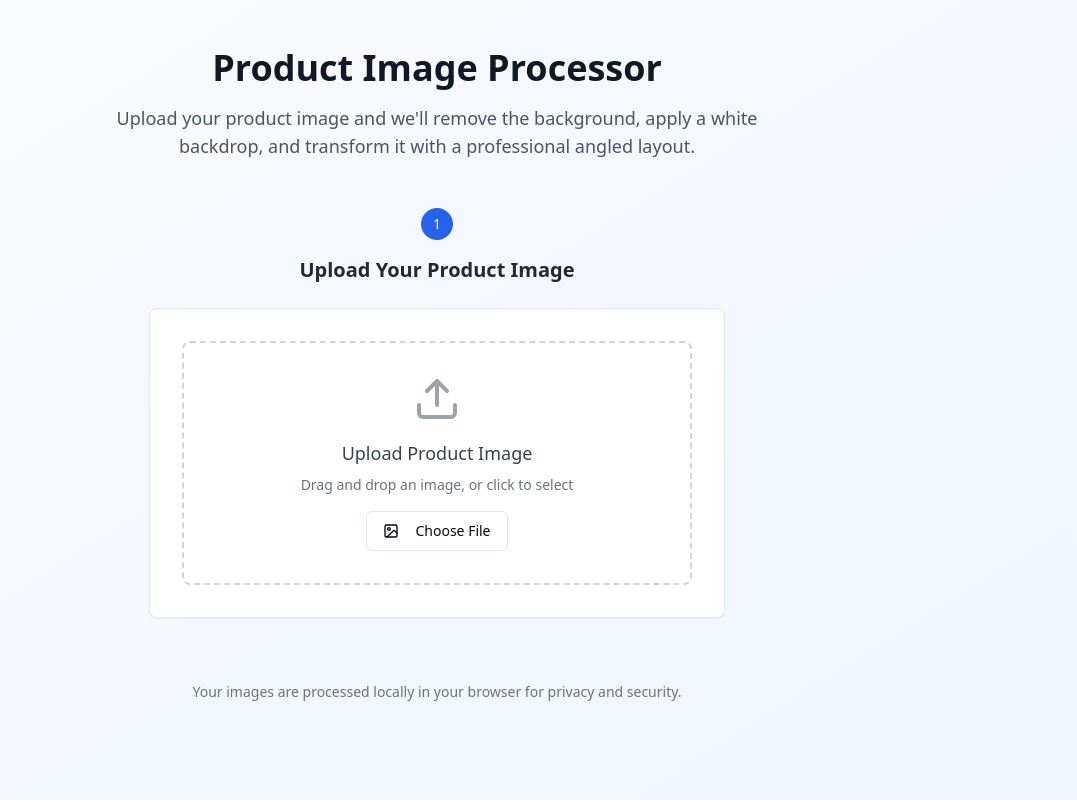
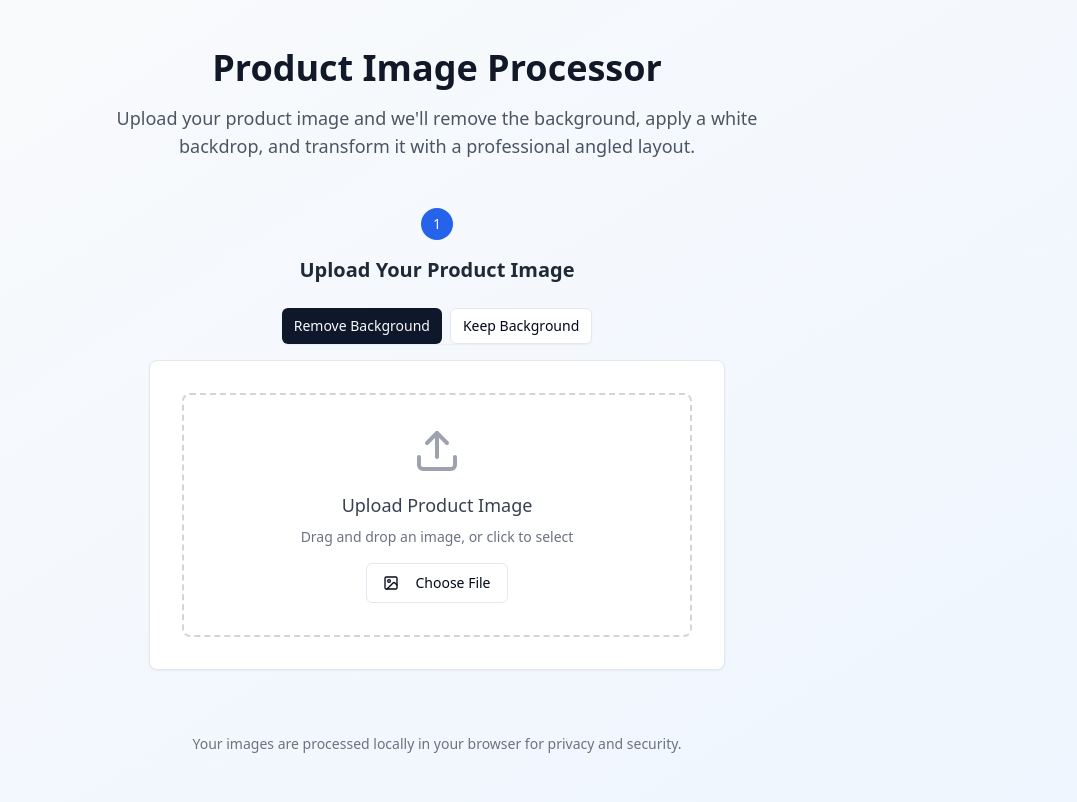
Before and after one commit to Mustea08/Image-processor, a React (Vite) app: page / in a window 1280 px wide. Shown: the whole page, without its empty margins (203-1280 px from the left). Built offline with nearby package versions, Linux system fonts and the light colour scheme; the HTML template or start-up script is replaced by a standard one.

Commit message:
Add optional background removal toggle in image processor

```diff
--- a/src/lib/imageProcessor.ts
+++ b/src/lib/imageProcessor.ts
@@ -5,15 +5,18 @@ export interface ProcessingResult {
   error?: string;
 }
 
-export const processImage = async (file: File): Promise<ProcessingResult> => {
+export const processImage = async (
+  file: File,
+  options?: { removeBackground?: boolean }
+): Promise<ProcessingResult> => {
   try {
-    // Remove background using @imgly/background-removal
-    const blob = await removeBackground(file);
+    const shouldRemoveBg = options?.removeBackground ?? true;
 
-    // Convert blob to webp format with high quality
-    const webpBlob = await convertToWebP(blob);
+    const inputBlob = shouldRemoveBg ? await removeBackground(file) : file;
 
-    // Convert blob to data URL
+    const webpBlob = await convertToWebP(inputBlob);
+
+    // Create object URL for the processed image
     const processedImageUrl = URL.createObjectURL(webpBlob);
 
     return { processedImageUrl };
@@ -36,9 +39,11 @@ const convertToWebP = async (blob: Blob): Promise<Blob> => {
 
       canvas.width = img.width;
       canvas.height = img.height;
-      ctx.imageSmoothingEnabled = true;
-      ctx.imageSmoothingQuality = "high";
-      ctx?.drawImage(img, 0, 0);
+      if (ctx) {
+        ctx.imageSmoothingEnabled = true;
+        ctx.imageSmoothingQuality = "high";
+        ctx?.drawImage(img, 0, 0);
+      }
 
       canvas.toBlob(
         (webpBlob) => {
--- a/src/pages/Index.tsx
+++ b/src/pages/Index.tsx
@@ -11,6 +11,7 @@ export default function ProductImageProcessor() {
   const [processedImageUrl, setProcessedImageUrl] = useState<string>("");
   const [isProcessing, setIsProcessing] = useState(false);
   const [error, setError] = useState<string | null>(null);
+  const [removeBg, setRemoveBg] = useState(true);
   const [showFeature, setShowFeature] = useState({
     sugarFree: false,
     newProduct: false,
@@ -24,7 +25,7 @@ export default function ProductImageProcessor() {
     setIsProcessing(true);
 
     try {
-      const result = await processImage(file);
+      const result = await processImage(file, { removeBackground: removeBg });
 
       if (result.error) {
         setError(result.error);
@@ -74,6 +75,27 @@ export default function ProductImageProcessor() {
             <h2 className="text-xl font-semibold text-gray-800 mb-6">
               Upload Your Product Image
             </h2>
+            <div className="flex justify-center mb-4">
+              <div className="inline-flex rounded-md shadow-sm" role="group">
+                <Button
+                  variant={removeBg ? "default" : "outline"}
+                  size="sm"
+                  onClick={() => setRemoveBg(true)}
+                  disabled={isProcessing || Boolean(processedImageUrl)}
+                >
+                  Remove Background
+                </Button>
+                <Button
+                  variant={!removeBg ? "default" : "outline"}
+                  size="sm"
+                  onClick={() => setRemoveBg(false)}
+                  disabled={isProcessing || Boolean(processedImageUrl)}
+                  className="ml-2"
+                >
+                  Keep Background
+                </Button>
+              </div>
+            </div>
             <ImageUploader
               onImageSelect={handleImageSelect}
               selectedImage={selectedImage}
@@ -92,7 +114,9 @@ export default function ProductImageProcessor() {
                 Processing Your Image
               </h2>
               <p className="text-gray-600">
-                Removing background and applying transformations...
+                {removeBg
+                  ? "Removing background and applying transformations..."
+                  : "Processing image and converting format..."}
               </p>
             </div>
           )}
```
